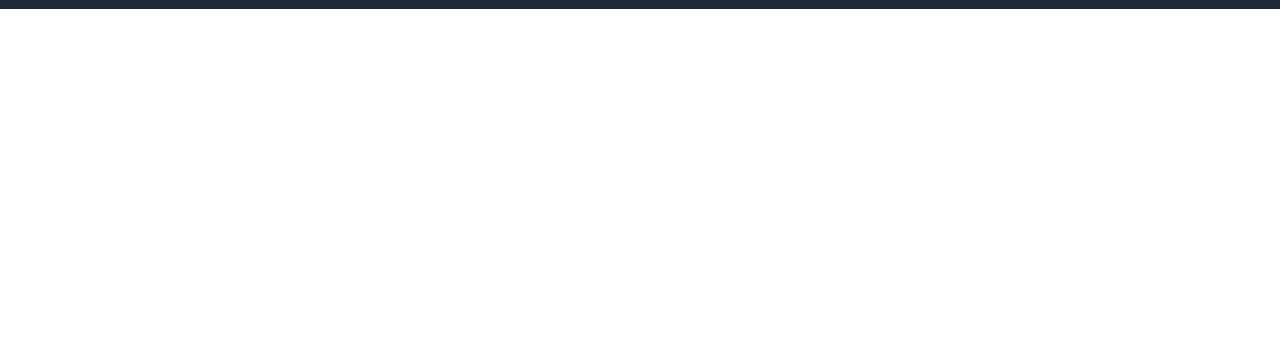
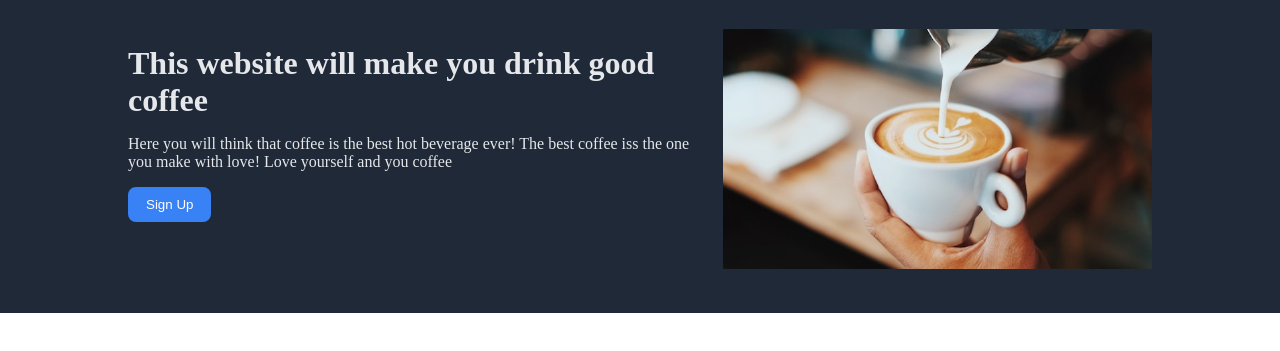
Before and after one commit to morfenza/landing-page, a plain HTML site: page index.html in a window 1280 px wide. Shown: the part 65-416 px from the top of the page. Drawn offline with Linux system fonts and the light colour scheme.

Commit message:
Create full header and body structure

```diff
--- a/index.html
+++ b/index.html
@@ -6,7 +6,9 @@
     <link rel="stylesheet" href="styles.css">
   </head>
   <body>
+
     <header>
+        <div class="upper-header">
           <a class="logo" href="index.html">
             <img class="logo-img" src="./images/coffee-logo.png" alt="a coffee cup" height="50px">
             <div class="logo-title">Coffee & Happiness</div>
@@ -16,6 +18,27 @@
             <li><a href="#">Contact Us</a></li>
             <li><a href="#">Manifesto</a></li>
           </ul>
+        </div>
+        <div class="bottom-header">
+          <ul class="presentation">
+            <li style="font-weight: bold; font-size: 32px;">This website will make you drink good coffee</li>
+            <li>Here you will think that coffee is the best hot beverage ever!
+                The best coffee iss the one you make with love! Love yourself and you coffee
+            </li>
+            <li><button class="header-button">Sign Up</button></li>
+          </ul>
+          <img class="coffee-hand" src="./images/coffee-hand.jpg" alt="A hand holding a coffee" height="240px">
+        </div>
     </header>
+
+    <main>
+      <div class="upper-main">
+      </div>
+      <div class="middle-main">
+      </div>
+      <div class="bottom-main">
+      </div>
+    </main>
+
   </body>
 </html>
--- a/styles.css
+++ b/styles.css
@@ -6,10 +6,12 @@ header {
   background-color: #1F2937;
   padding: 12px 128px;
   display: flex;
+  flex-direction: column;
 }
 
 ul {
   list-style: none;
+  padding: 0;
 }
 
 a {
@@ -17,13 +19,39 @@ a {
   text-decoration: none;
 }
 
+.upper-header {
+  display: flex;
+  margin-bottom: 32px;
+}
+
+.bottom-header {
+  display: flex;
+  margin-bottom: 32px;
+}
+
+.coffee-hand {
+  margin-left: auto;
+}
+
+.presentation{
+  display: flex;
+  flex-direction: column;
+  gap: 16px;
+  margin-right: 32px;
+}
+
+.presentation,
+.logo-title {
+  color: #E5E7EB;
+}
+
 .logo {
   display: flex;
   gap: 16px;
 }
 
-.logo-title{
-  color: #E5E7EB;
+
+.logo-title {
   align-self: center;
 }
 
@@ -32,3 +60,12 @@ a {
   gap: 12px;
   margin-left: auto;
 }
+
+.header-button {
+  color: white;
+  font-weight: 400;
+  background-color: #3882F6;
+  border-radius: 8px;
+  border: solid 2px #3882F6;
+  padding: 8px 16px;
+}
```
Also changed, not shown: images/coffee-hand.jpg (added). Lines whose indentation alone changed are shown as unchanged.
